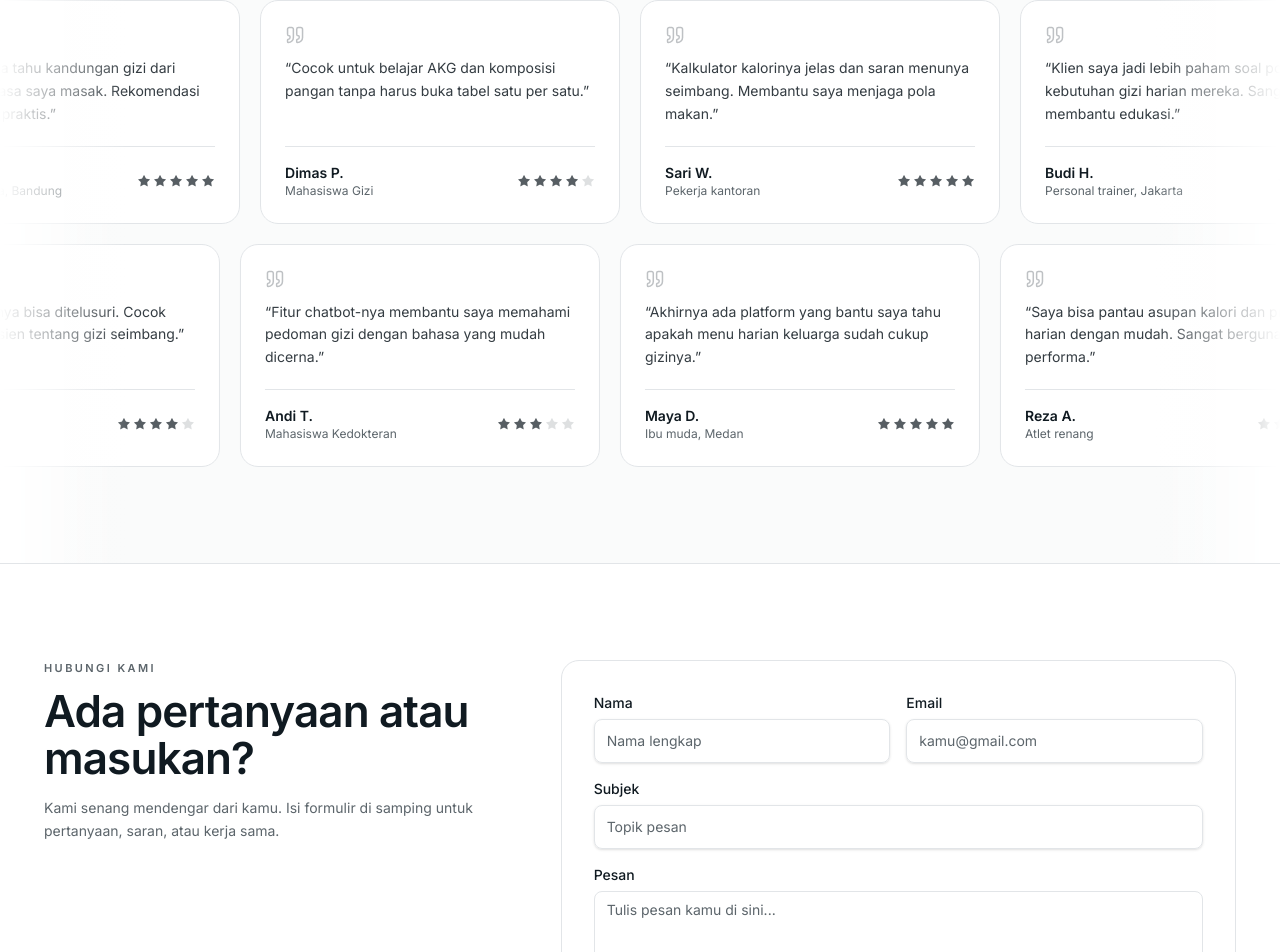
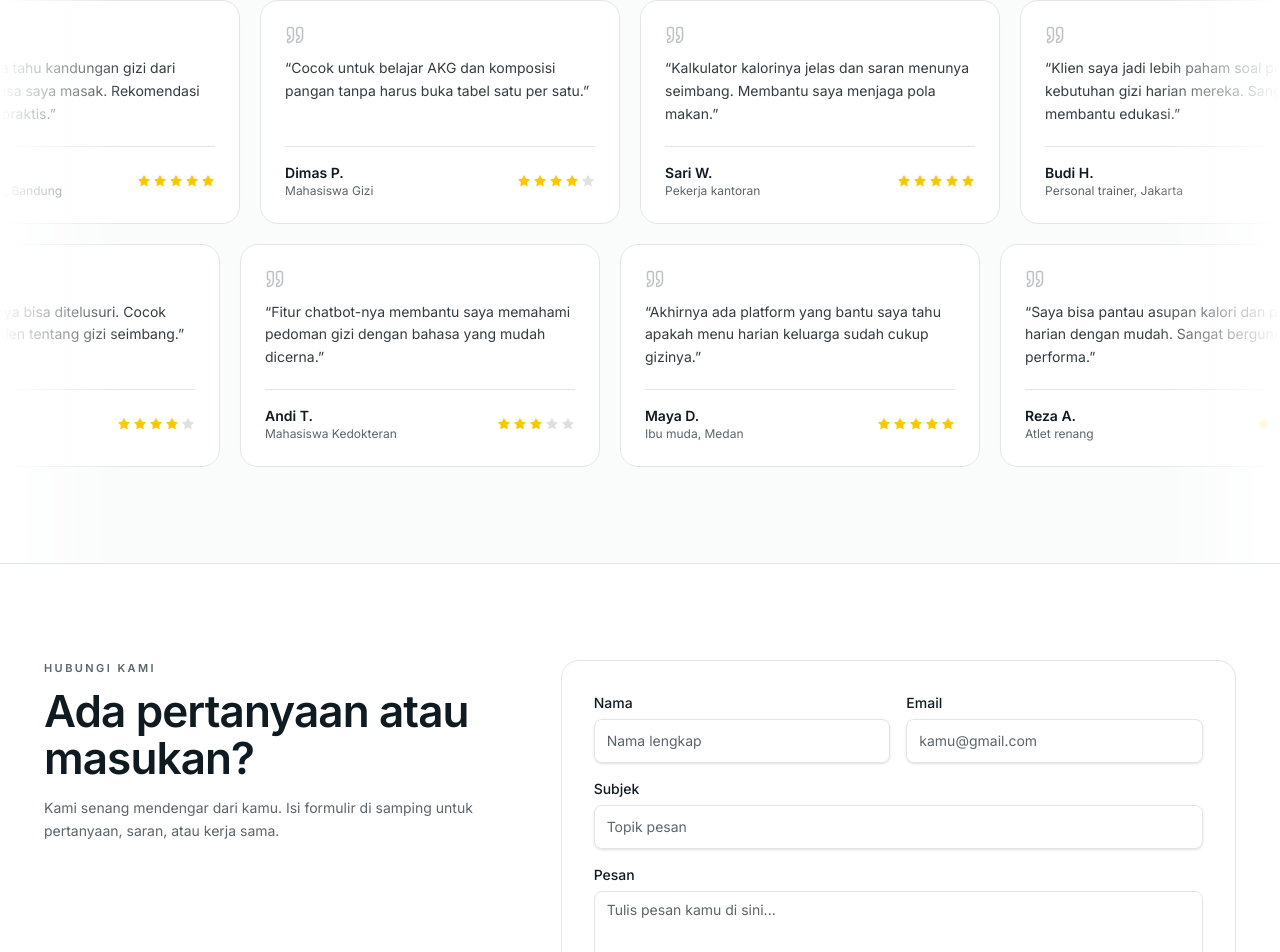
Before and after one commit to azharangga/gizimeal, a Next.js app: page / in a window 1280 px wide. Shown: the part 3002-3954 px from the top of the page. Built offline with nearby package versions, Linux system fonts and the light colour scheme.

Commit message:
update color

```diff
--- a/src/components/pages/home-page.tsx
+++ b/src/components/pages/home-page.tsx
@@ -303,9 +303,17 @@ function TestimonialCard({ name, role, quote, rating }: { name: string; role: st
           <p className="text-sm font-semibold">{name}</p>
           <p className="text-xs text-muted-foreground">{role}</p>
         </figcaption>
-        <div className="flex gap-0.5">
+       <div className="flex gap-0.5">
           {Array.from({ length: 5 }).map((_, i) => (
-            <Star key={i} className={i < rating ? "h-3.5 w-3.5 fill-foreground/70 text-foreground/70" : "h-3.5 w-3.5 fill-muted-foreground/20 text-muted-foreground/20"} strokeWidth={0} />
+            <Star
+              key={i}
+              className={
+                i < rating
+                  ? "h-3.5 w-3.5 fill-yellow-400 text-yellow-400"
+                  : "h-3.5 w-3.5 fill-muted-foreground/20 text-muted-foreground/20"
+              }
+              strokeWidth={0}
+            />
           ))}
         </div>
       </div>
```
